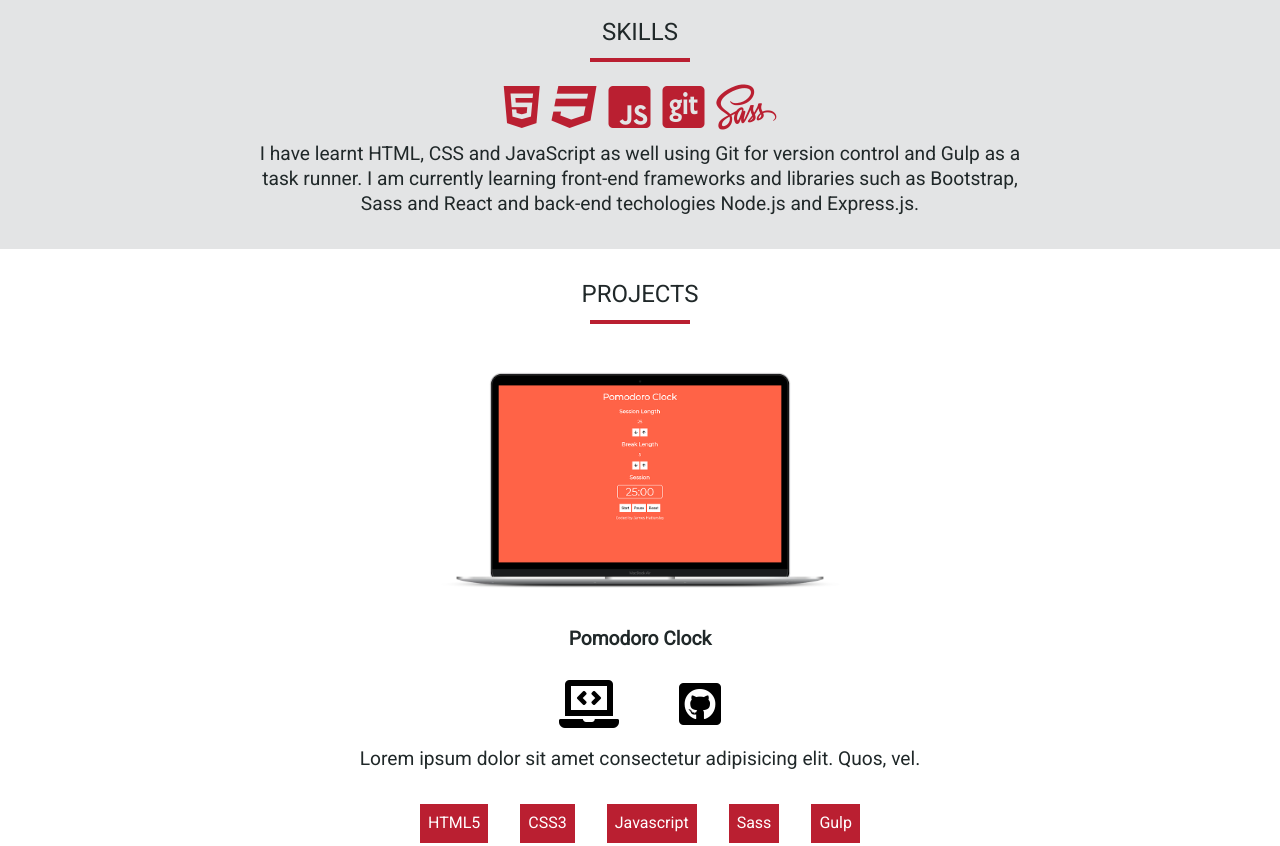
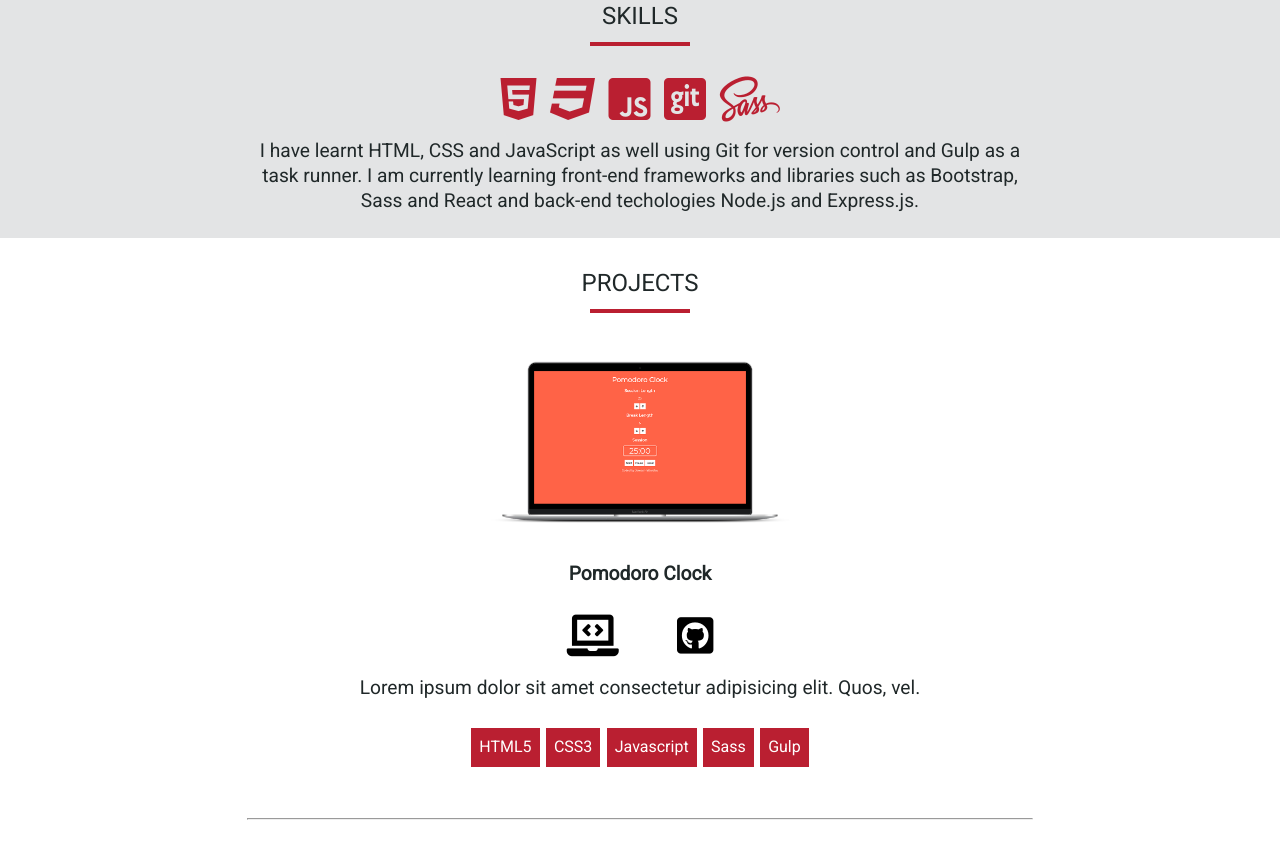
Before and after one commit to JamesHattersley83/jameshattersley83.github.io, a website: page index.html in a window 1280 px wide. Shown: the part 1312-2158 px from the top of the page. Drawn offline with Linux system fonts and the light colour scheme.

Commit message:
updated css for mobile

```diff
--- a/index.html
+++ b/index.html
@@ -69,7 +69,7 @@
       <div class="container">
         <h2 class="heading">Skills</h2>
         <hr class="section-hr" />
-        <div class="social-icons">
+        <div class="skill-icons">
           <i class="fab fa-html5"></i> <i class="fab fa-css3"></i>
           <i class="fab fa-js-square"></i> <i class="fab fa-git-square"></i>
           <i class="fab fa-sass"></i>
--- a/scss/main.scss
+++ b/scss/main.scss
@@ -42,7 +42,7 @@ a {
 
 .text-primary {
   color: $primary-color;
-  text-transform: lowercase;
+  text-transform: capitalize;
 }
 
 .light-bg {
@@ -50,7 +50,7 @@ a {
 }
 
 .social-icons {
-  font-size: 3rem;
+  font-size: 2.6rem;
   padding: 0 0.75rem;
 }
 
@@ -58,6 +58,12 @@ a {
   border: 2px solid $primary-color;
   width: 100px;
   margin: 0.8rem auto;
+}
+
+.lead {
+  font-size: 1.2rem;
+  margin-bottom: 1.5rem;
+  line-height: 1.3;
 }
 
 // Navbar
@@ -78,7 +84,7 @@ a {
 
   li a {
     color: #fff;
-    padding: 0.75rem;
+    padding: 0.5rem;
     margin: 0 0.25rem;
 
     &:hover {
@@ -121,7 +127,7 @@ a {
   background-color: rgba(0, 0, 0, 0.8);
 
   .social-icons a {
-    padding: 1rem;
+    padding: 0.5rem;
 
     &:hover {
       color: $primary-color;
@@ -133,12 +139,6 @@ a {
   font-size: 4rem;
   margin-bottom: 0.8rem;
   line-height: 1.1;
-}
-
-.lead {
-  font-size: 1.2rem;
-  margin-bottom: 2rem;
-  line-height: 1.3;
 }
 
 .social-icons ul {
@@ -163,7 +163,9 @@ a {
 }
 
 // Skills
-#skills .social-icons i {
+#skills .skill-icons i {
+  font-size: 3rem;
+  padding: 1rem 0.3rem;
   color: $primary-color;
 }
 
@@ -172,17 +174,30 @@ a {
   margin: 3rem auto;
   display: flex;
   flex-direction: column;
-
-  .project-snapshot {
-  }
+  align-items: center;
 
   .project-info {
     margin-top: 2rem;
     width: 100%;
+
+    .tech-list {
+      display: flex;
+      text-decoration: none;
+      list-style: none;
+      flex-wrap: wrap;
+      justify-content: center;
+    }
+
+    .tech {
+      margin: 0.2rem;
+      padding: 0.5rem;
+      background: $primary-color;
+      color: #fff;
+    }
   }
 
   .project-img {
-    width: 400px;
+    max-width: 300px;
   }
 
   .project-title {
@@ -195,20 +210,6 @@ a {
     color: #000;
     padding: 1.2rem 1.5rem;
   }
-}
-
-.tech-list {
-  display: flex;
-  text-decoration: none;
-  list-style: none;
-  justify-content: center;
-}
-
-.tech {
-  margin: 0 1rem;
-  padding: 0.5rem;
-  background: $primary-color;
-  color: #fff;
 }
 
 // Contact
```
Also changed, not shown: dist/css/main.css.
